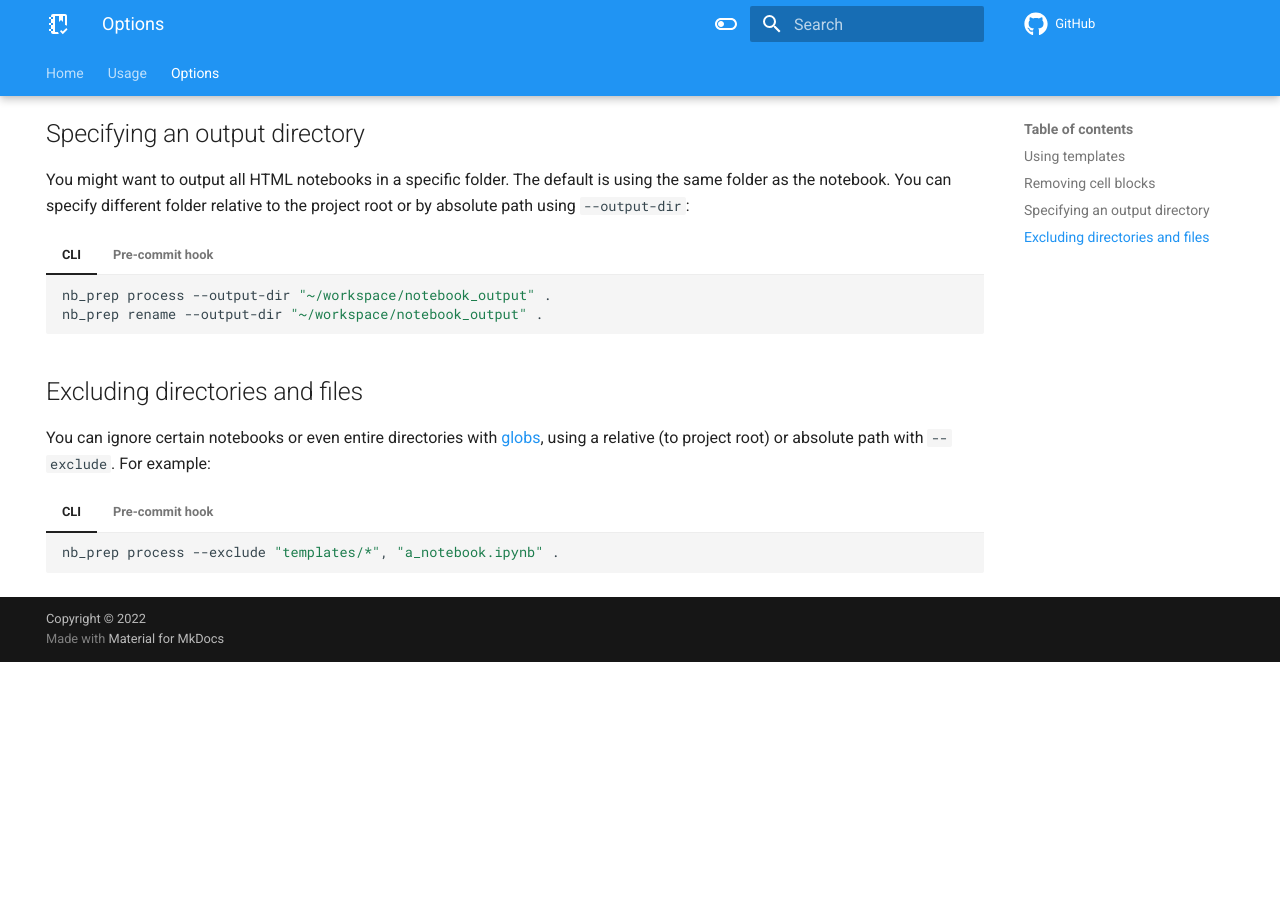
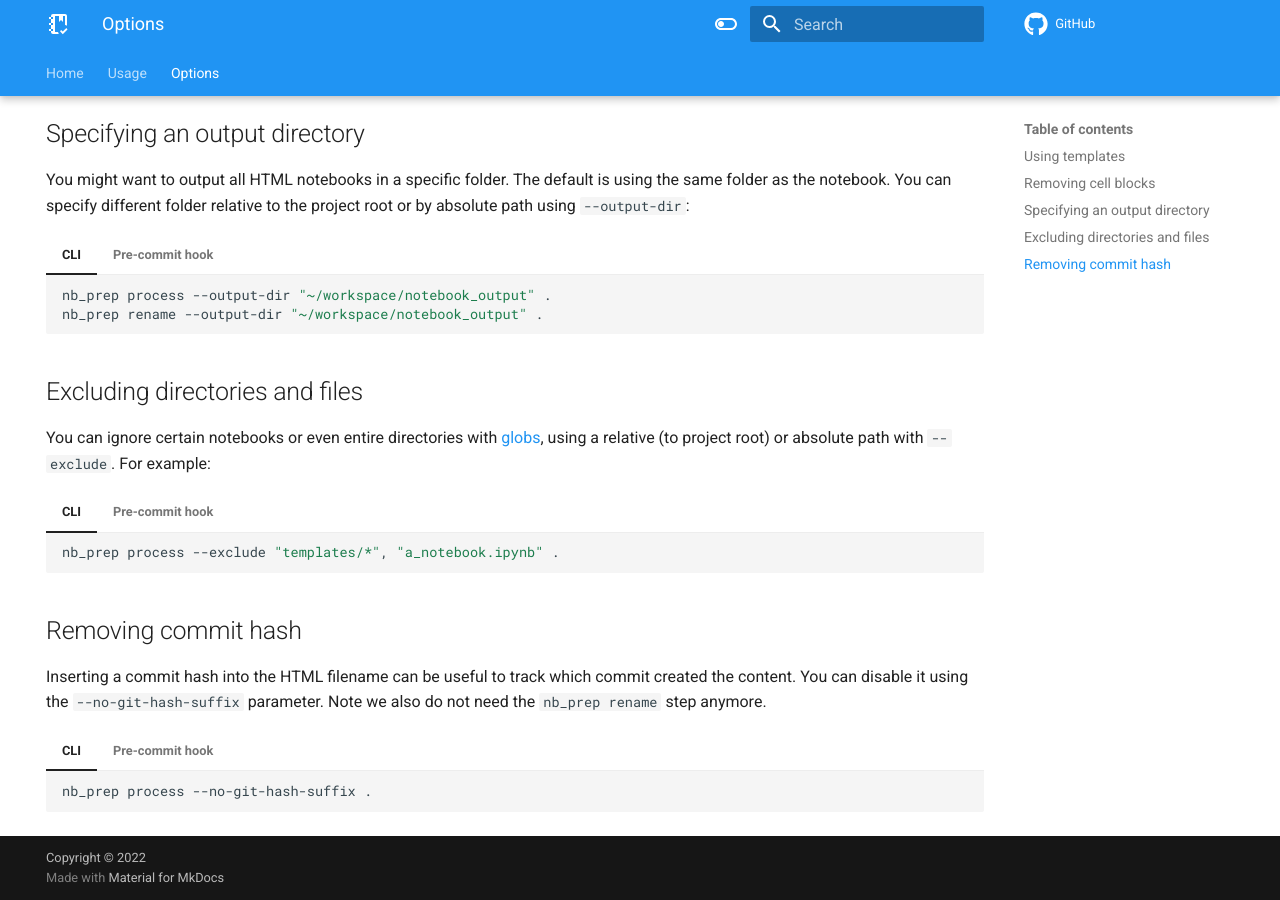
Before and after one commit to allianz-direct/nb_prep, an MkDocs documentation site: the page built from docs/options.md, in a window 1280 px wide and 900 px high, scrolled down 659 px. Built offline with MkDocs 1.6.1 and Material for MkDocs 9.7.7, drawn with Linux system fonts in a browser that asks for light colours; comment, search, counter and statistics services are not loaded; before the commit the page ends 1321 px from its top, so only the background shows below that.

Commit message:
Add documentation on option --no-git-hash-suffix

````diff
--- a/docs/options.md
+++ b/docs/options.md
@@ -105,3 +105,25 @@ You can ignore certain notebooks or even entire directories with [globs](https:/
             args: ["--exclude","templates/*", "a_notebook.ipynb"]
         -   id: nb_prep_postcommit
     ```
+
+## Removing commit hash
+
+Inserting a commit hash into the HTML filename can be useful to track which commit created the content. You can disable it using the `--no-git-hash-suffix` parameter. Note we also do not need the `nb_prep rename` step anymore.
+
+=== "CLI"
+
+    ```bash
+    nb_prep process --no-git-hash-suffix .
+    ```
+
+===  "Pre-commit hook"
+
+    ```yaml
+    # .pre-commit-config.yaml
+    repos:
+    -   repo: https://github.com/allianz-direct/nb_prep
+        rev: main
+        hooks:
+        -   id: nb_prep_precommit
+            args: ["--no-git-hash-suffix"]
+    ```
````
